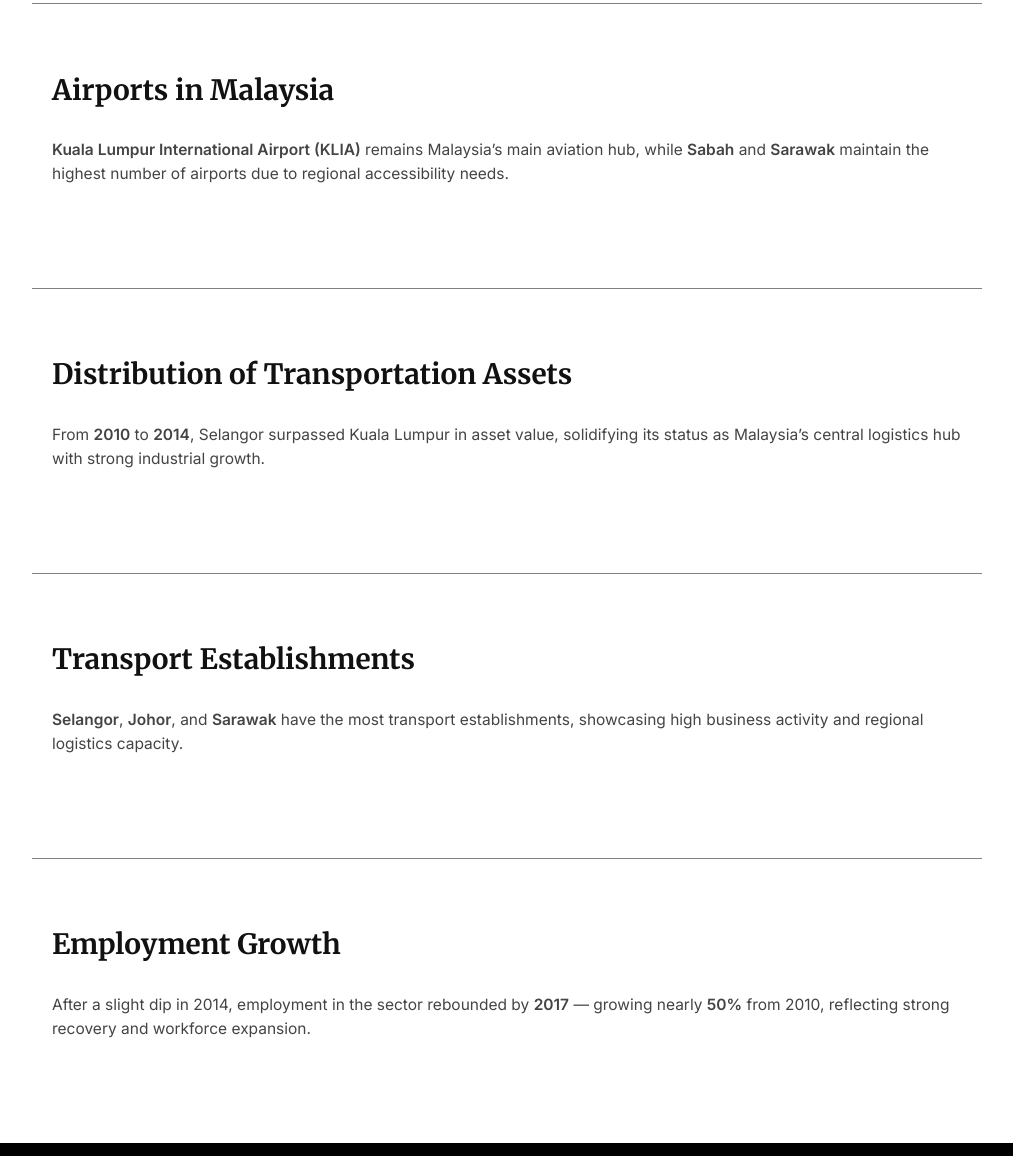
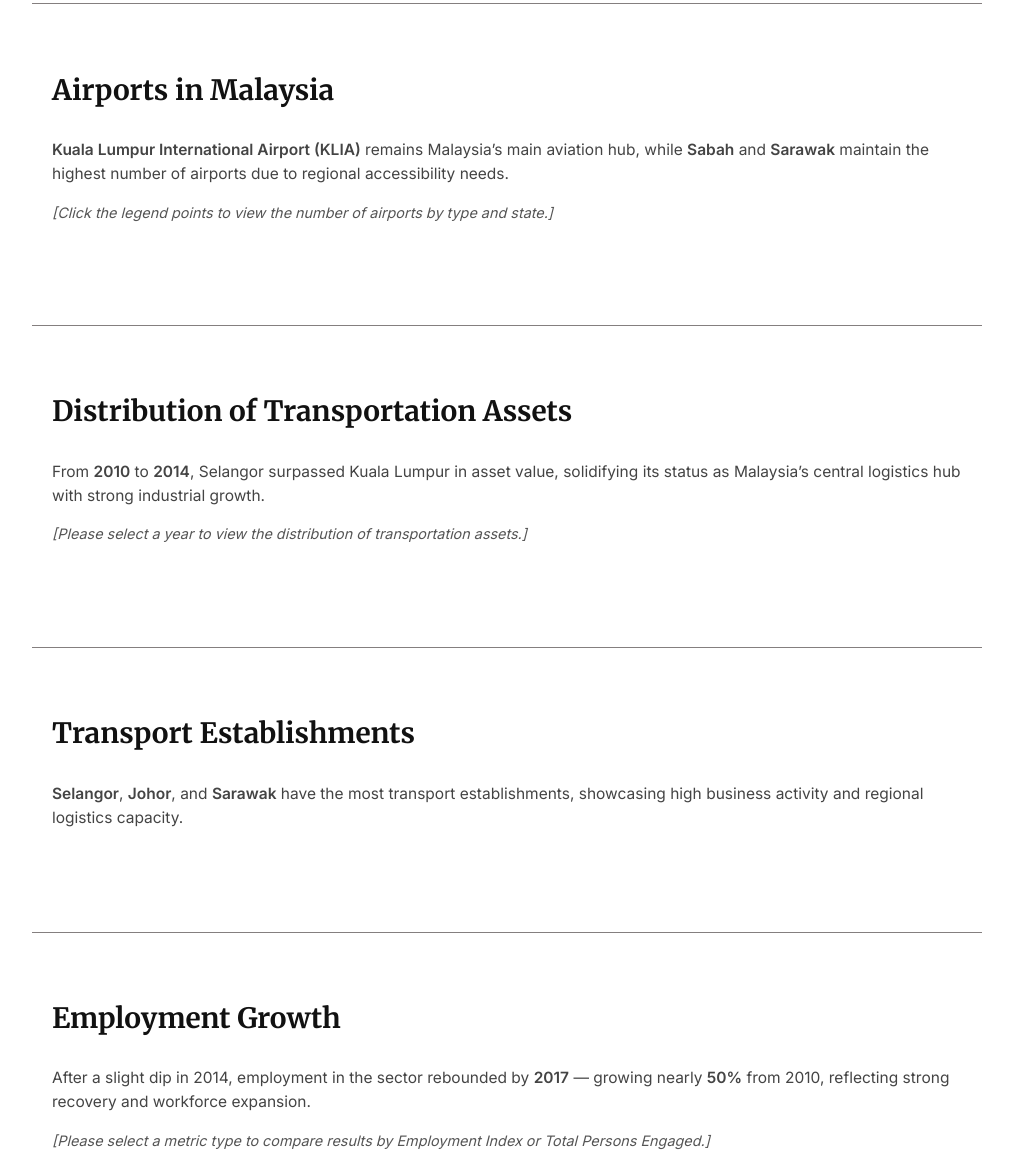
Before and after one commit to lngg0042/Data-Visualisation-2, a plain HTML site: page index.html in a window 1280 px wide. Shown: the part 901-2057 px from the top of the page, without its empty margins (133-1146 px from the left). Drawn offline with Linux system fonts and the light colour scheme; a script that the page names is missing.

Commit message:
Add files via upload

```diff
--- a/index.html
+++ b/index.html
@@ -151,6 +151,14 @@
       transform: translateY(-3px);
     }
 
+    .instruction {
+      font-style: italic;
+      color: #555;
+      margin-bottom: 10px;
+      display: block;
+      font-size: 0.9rem;
+    }
+
     /* BACK TO TOP BUTTON */
     #backToTop {
       position: fixed;
@@ -278,6 +286,7 @@
         <b>Kuala Lumpur International Airport (KLIA)</b> remains Malaysia’s main aviation hub,
         while <b>Sabah</b> and <b>Sarawak</b> maintain the highest number of airports due to regional accessibility needs.
       </p>
+      <p class="instruction">[Click the legend points to view the number of airports by type and state.]</p>
       <div id="airports-chart"></div>
     </section>
 
@@ -287,6 +296,7 @@
         From <b>2010</b> to <b>2014</b>, Selangor surpassed Kuala Lumpur in asset value, solidifying its status
         as Malaysia’s central logistics hub with strong industrial growth.
       </p>
+      <p class="instruction">[Please select a year to view the distribution of transportation assets.]</p>
       <div id="assets-chart"></div>
     </section>
 
@@ -305,6 +315,7 @@
         After a slight dip in 2014, employment in the sector rebounded by <b>2017</b> —
         growing nearly <b>50%</b> from 2010, reflecting strong recovery and workforce expansion.
       </p>
+      <p class="instruction">[Please select a metric type to compare results by Employment Index or Total Persons Engaged.]</p>
       <div id="employment-chart"></div>
     </section>
   </main>
```
